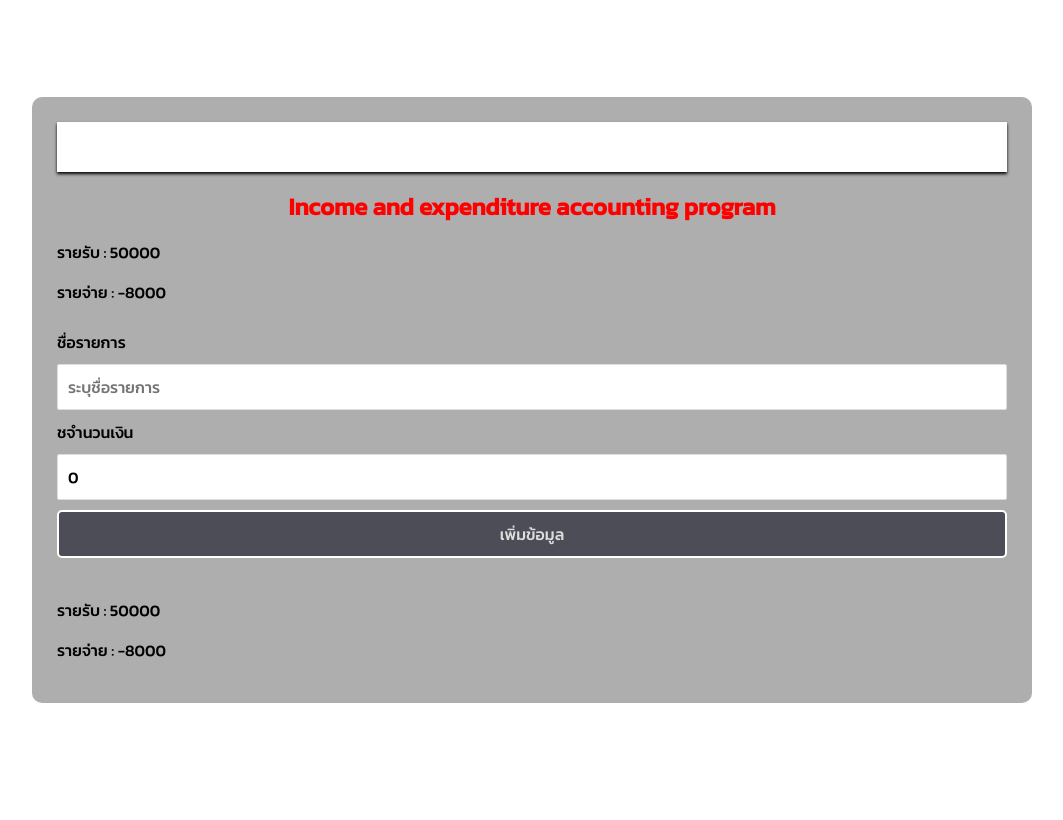
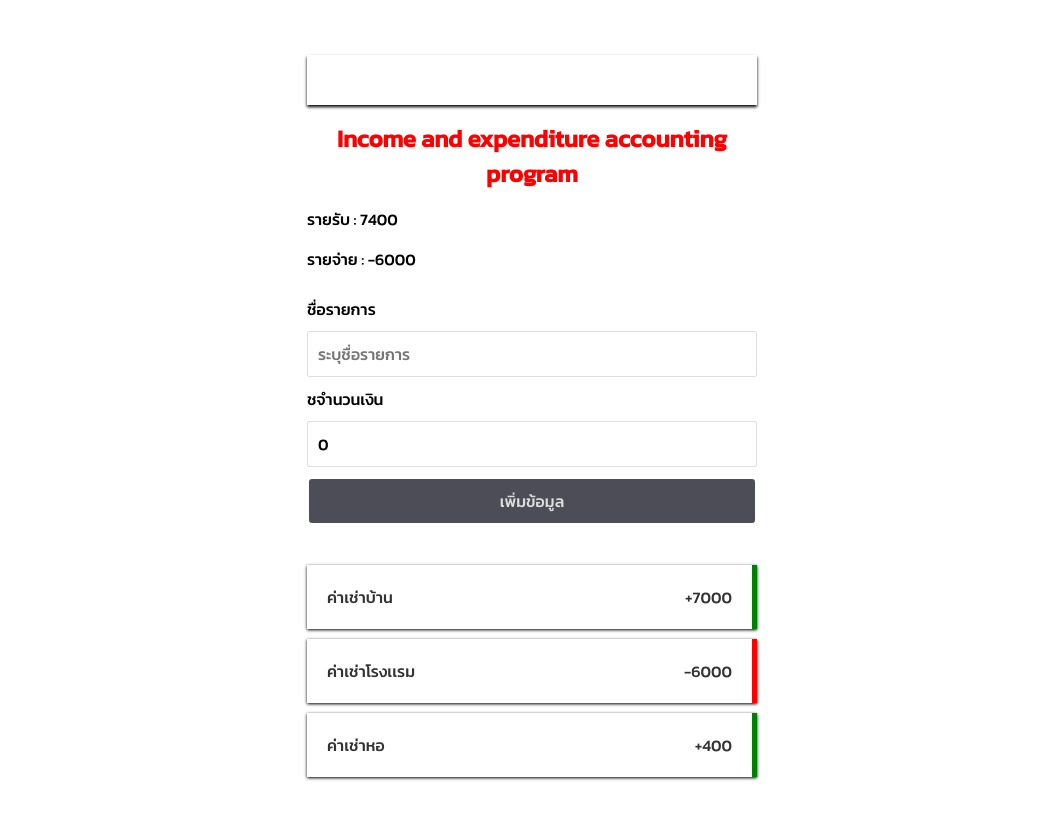
Before and after one commit to reeriigit/pg-react-market, a React (Create React App) app: page / in a window 1280 px wide. Shown: the top 820 px of the page, without its empty margins (108-1171 px from the left). Built offline with nearby package versions, Linux system fonts and the light colour scheme.

Commit message:
Total รายรับ รายจ่าย

```diff
--- a/src/App.css
+++ b/src/App.css
@@ -11,14 +11,14 @@ body{
   justify-content: center;
   min-height: 100vh;
   margin: 0px;
-  overflow: hidden;
+  /* overflow: hidden; */
 }
 
 
 .container{
   margin: 30px auto;
-  width:1000px;
-  background: rgb(175, 174, 174);
+  width:500px;
+  background: rgb(255, 255, 255);
   padding: 25px;
   border-radius: 10px;
 }
--- a/src/App.js
+++ b/src/App.js
@@ -4,27 +4,47 @@ import './App.css';
 import Transaction from './components/Transaction';
 import FromComponent from './components/FromComponent';
 import BarMenu from './components/BarMenu';
-import { useState } from 'react';
+import { useState,useEffect } from 'react';
 import DataContaxt from './data/DataContext';
 import ReportComponent from './components/ReportComponent';
+// import { element } from 'prop-types';
 // import { v4 as uuidv4 } from 'uuid';//เป็นการimport tool หนึ่งที่เอาใว้สุ่มเลขไอดี
 
 function App() {
+  const design = {color:"red",textAlign:"center",fontSize:"1.5rem"}
+  const initState = [
+    {id:1,title:"ค่าเช่าบ้าน",amout:7000},
+    {id:2,title:"ค่าเช่าโรงเเรม",amout:-6000},
+    {id:3,title:"ค่าเช่าหอ",amout:400}
 
-  const design = {color:"red",textAlign:"center",fontSize:"1.5rem"}
+  ]
 
-  const [items,setitems] = useState([])
+
+  const [items,setitems] = useState(initState)
+
+  const [reportIncome,setReportIncom] = useState(0)
+  const [reportexpense,setReportExpense] = useState(0)
+
   const onAddNewItem = (newItem)=>{
     setitems((prevItem)=>{
       return [newItem,...prevItem]
     })
   }
+
+  useEffect(()=>{
+    const amouts = items.map(item=>item.amout)
+    const income =  amouts.filter(element=>element>0).reduce((total,element)=>total+=element,0) ///เป็นการรวมยอด
+    const expense  =  amouts.filter(element=>element<0).reduce((total,element)=>total+=element,0)
+
+    setReportIncom(income)
+    setReportExpense(expense)
+  },[items,reportIncome,reportexpense])
   return (
 
     <DataContaxt.Provider value={
       {
-        income:50000,
-        expense:-8000
+        income:reportIncome,
+        expense:reportexpense
       }
     }>
       <div className="container">
--- a/src/components/Transaction.js
+++ b/src/components/Transaction.js
@@ -1,11 +1,8 @@
 import Item from "./Item";
 import './Transaction.css'
-import DataContaxt from "../data/DataContext";
-import { useContext } from "react";
 
 const Transaction  =(props)=>{
     const {item} = props
-    const {income,expense} = useContext(DataContaxt)
 
     return (
       <div>
@@ -16,9 +13,6 @@ const Transaction  =(props)=>{
 
 
       </ul>
-      <p>รายรับ : {income}</p>
-      <p>รายจ่าย : {expense}</p>
-
       </div>
     );
   }
```
